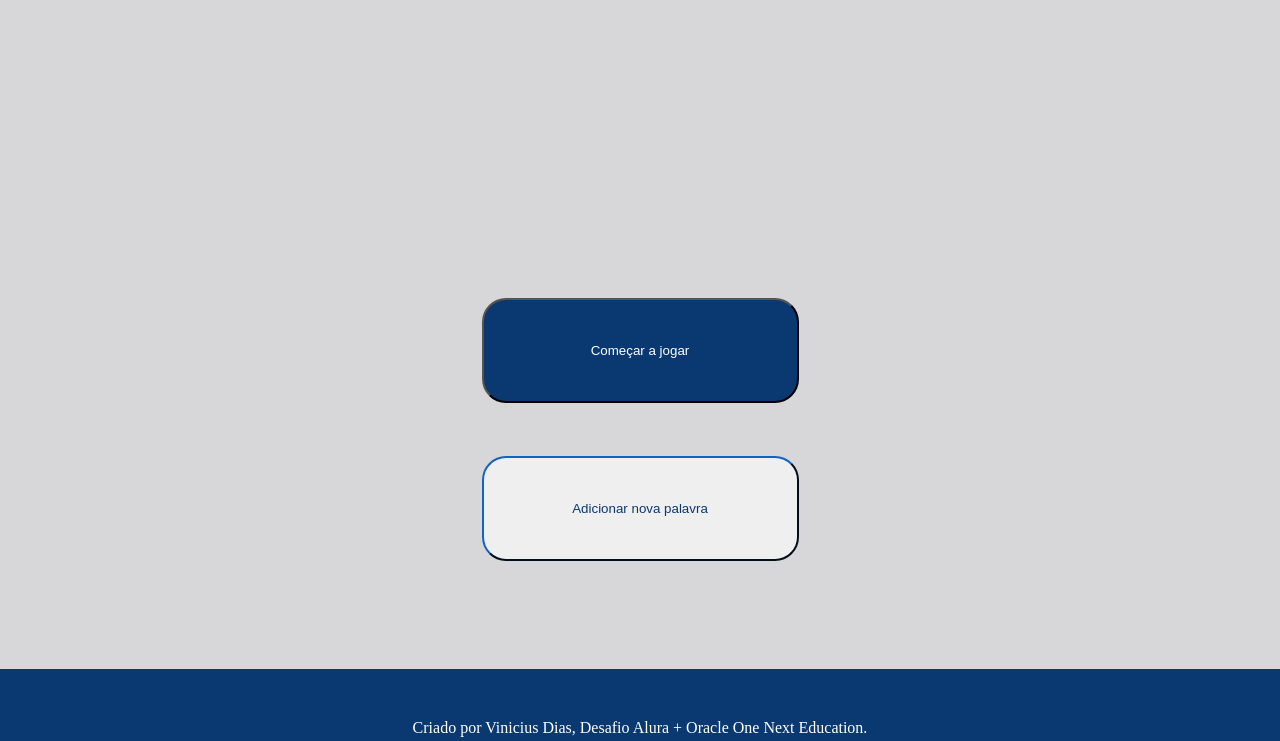
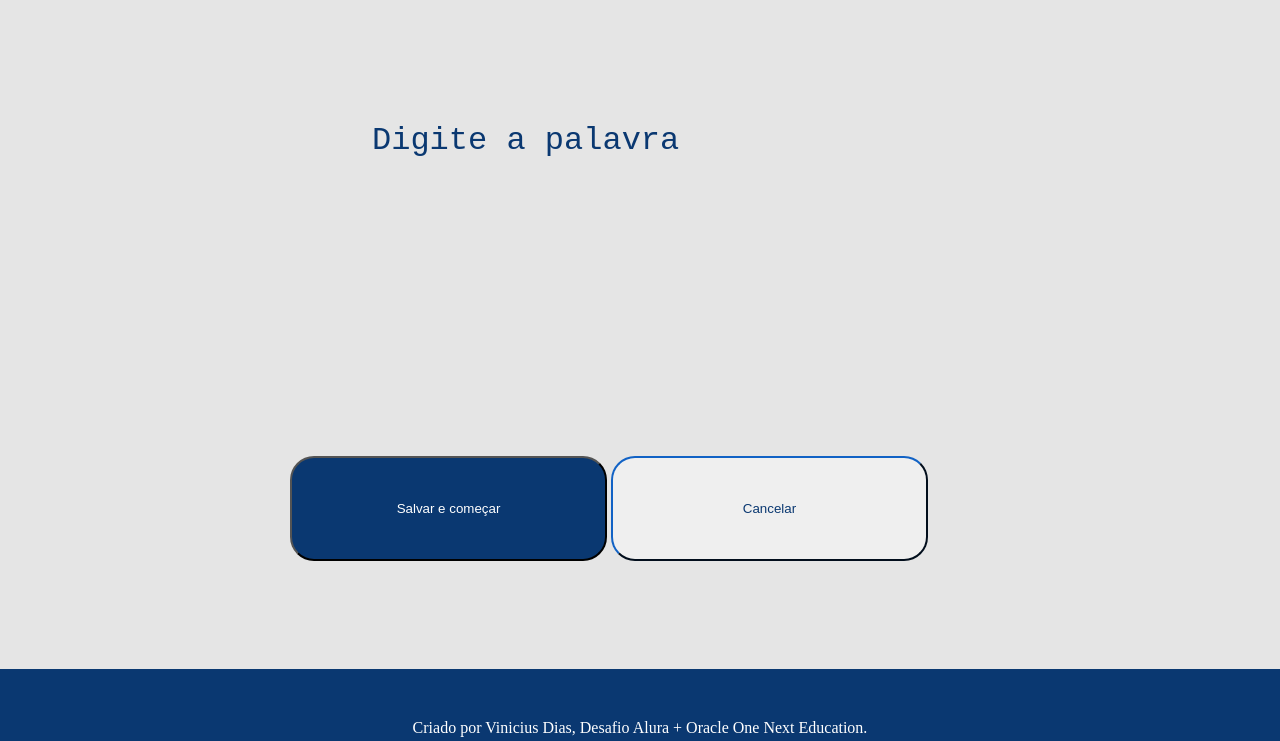
Before and after one commit to ViniciusDiasAmorim/jogo-da-forca, a plain HTML site: page index.html in a window 1280 px wide. Shown: the part 104-845 px from the top of the page. Drawn offline with Linux system fonts and the light colour scheme.

Commit message:
criando estrutura de adicionar palavras

```diff
--- a/index.html
+++ b/index.html
@@ -12,8 +12,16 @@
         <h1><img src="imagens/Logo.png" alt="logo da alura"></h1>
     </header>
     <main>
-            <button id="botao-comecar">Começar a jogar</button>
-            <button id="botao-adicionar">Adicionar nova palavra</button>
+            <textarea name="adicionar-area" id="adicionar-area" cols="30" rows="10" placeholder="Digite a palavra"></textarea>
+            <div id="botoes-adicionar">
+                <button id="botao-salvar" class="botao-azul">Salvar e começar</button>
+                <button id="botao-cancelar" class="botao-claro">Cancelar</button>
+            </div>
+
+            <div id="botoes-opcoes">
+                <button id="botao-comecar" class="botao-azul">Começar a jogar</button>
+                <button id="botao-adicionar" class="botao-claro" onclick="Adicionar()">Adicionar nova palavra</button>
+            </div>
     </main>
     <footer>
         <p>Criado por Vinicius Dias, Desafio Alura + Oracle One Next Education.</p>
@@ -21,8 +29,6 @@
             <img id="img-github" src="imagens/github.png"></a>
             <a href="https://www.linkedin.com/in/vinicius-dias-a8495b236/" target="_blank">
             <img id="img-linkedin" src="imagens/linkedin.png"></a>
-
-
     </footer>
 </body>
 <script src="main.js"></script>
--- a/main.js
+++ b/main.js
@@ -0,0 +1,9 @@
+var botoes = document.querySelector("#botoes-opcoes")
+
+
+
+
+function Adicionar()
+{
+    botoes.setAttribute('style','display:none')
+}
--- a/style.css
+++ b/style.css
@@ -1,7 +1,7 @@
 :root {
     --corDarkBlue300:#0A3871; /* azul dos botoes e letras*/
 
-    --corLightBlue100:#d0d0d3d5; /* cor do background */
+    --corLightBlue100:#E5E5E5; /* cor do background */
 }
 * {
     padding: 0px;
@@ -15,36 +15,60 @@ header > h1 {
     margin-top: 40px;
 }
 
-main{
-
+#adicionar-area {
+    display: block;
+    margin: auto;
+    margin-top: 130px;
+    outline: none;
+    resize: none;
+    border: none;
+    width: 536px;
+    height: 290px;
+    font-size: 32px;
+    background-color: var(--corLightBlue100);
+    color: var(--corDarkBlue300);
 }
 
-#botao-comecar {
-    display: block;
+textarea::placeholder {
+    color: var(--corDarkBlue300);
+}
+
+#botoes-opcoes {
+    display: none;
+}
+
+.botao-azul {
     margin: auto;
-    margin-top: 306px;
-
     width: 317px;
     height: 105px;
     background-color: var(--corDarkBlue300);
     color: white;
     border-radius: 24px;
-
     cursor: pointer;
 }
 
-#botao-adicionar {
-    display: block;
+.botao-claro{
     margin: auto;
-    margin-top: 53px;
-
     width: 317px;
     height: 105px;
     color: var(--corDarkBlue300);
     border-color: var(--corDarkBlue300);
     border-radius: 24px;
+    cursor: pointer;
+}
+#botao-comecar {
+    margin-top: 306px;
+}
 
-    cursor: pointer;
+#botao-adicionar{
+    margin-top: 53px;
+}
+
+#botoes-adicionar {
+    display: block;
+    width: 700px;
+    margin: auto;
+    margin-top: 44px;
 }
 
 footer {
@@ -57,11 +81,16 @@ footer {
 
 #img-github {
     margin-top: 10px;
+    border-radius: 50%;
+    opacity: 0.5;
 }
 
 #img-linkedin {
     margin-left: 25px;
+    border-radius: 50%;
+    opacity: 0.5;
 }
 #img-github:hover, #img-linkedin:hover {
     background-color: white;
+    opacity: 1;
 }
```
Also changed, not shown: imagens/forca/Palavra.png (added).
